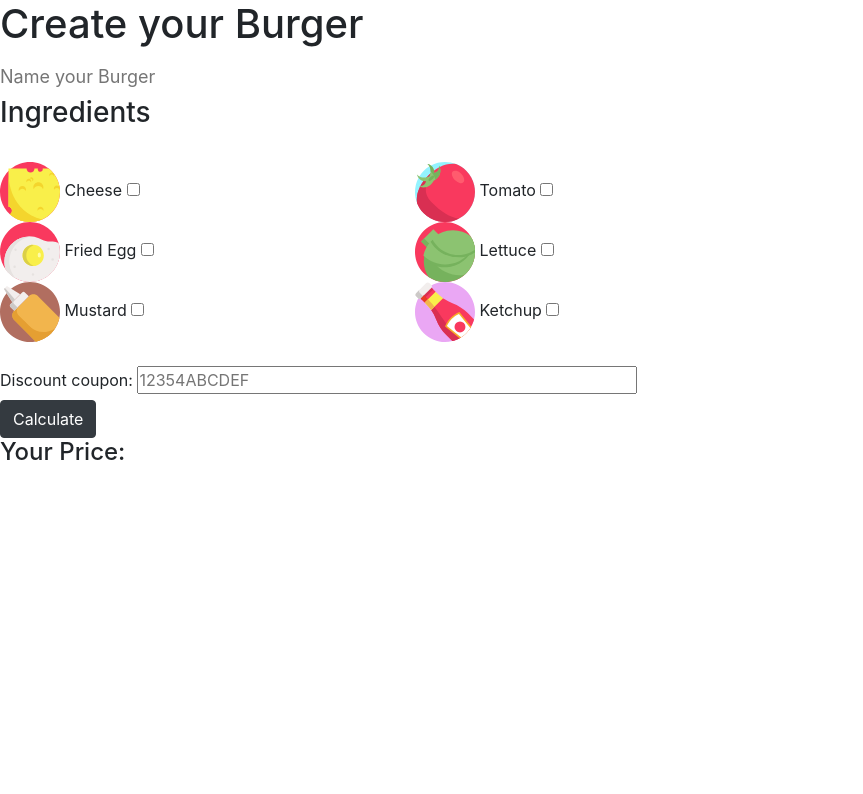
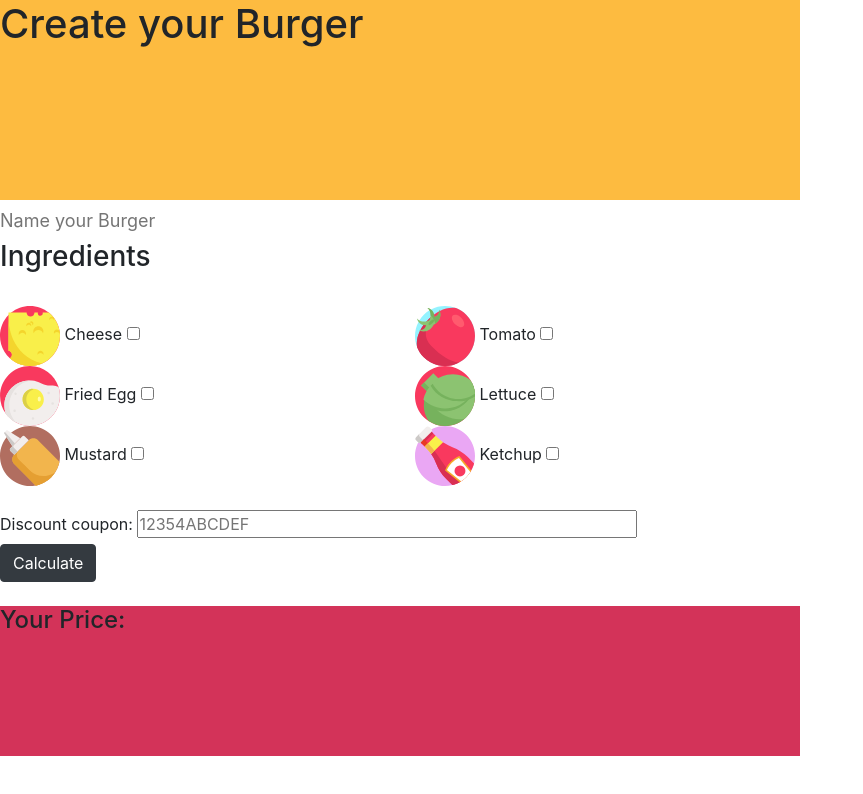
Before and after one commit to 10xMike/js-burger, a plain HTML site: page index.html in a window 1280 px wide. Shown: the whole page, without its empty margins (0-863 px from the left). Drawn offline with nearby package versions, Linux system fonts and the light colour scheme.

Commit message:
Aggiunti colori di header e footer

```diff
--- a/assets/css/style.css
+++ b/assets/css/style.css
@@ -7,7 +7,12 @@
 body{
     width: 100vh;
 }
-
+/* HEADER */
+#site_header{
+    height: 200px;
+    background-color:#fdbb40;
+}
+/* MAIN */
 .burger_name{
     width: 500px;
     height: 40px;
@@ -21,3 +26,9 @@ body{
 .discount_length{
     width: 500px;
 }
+
+/* FOOTER */
+#site_footer{
+    height: 150px;
+    background-color: #d33359;
+}
--- a/index.html
+++ b/index.html
@@ -1,5 +1,6 @@
 <!DOCTYPE html>
 <html lang="en">
+
 <head>
     <meta charset="UTF-8">
     <meta http-equiv="X-UA-Compatible" content="IE=edge">
@@ -14,6 +15,7 @@
     <!-- Style CSS -->
     <link rel="stylesheet" href="./assets/css/style.css">
 </head>
+
 <body>
     <header id="site_header">
         <h1>Create your Burger</h1>
@@ -58,18 +60,17 @@
                     <input type="checkbox" id="ketchup" name="ketchup">
                 </div>
             </div>
-
         </div>
         <br>
         <!-- /.form_group -->
         <div class="discount">
             <label for="discount">Discount coupon:</label>
-            <input type="text" id="discount" name="discount" placeholder="12354ABCDEF" class="discount_length">
+            <input type="text" id="discount" name="discount" placeholder="12354ABCDEF" class="discount_length"><br>
+            <button class="btn btn-dark">Calculate</button>
         </div>
-        <button class="btn btn-dark">Calculate</button>
     </main>
     <!-- /#site_main -->
-
+    <br>
     <footer id="site_footer">
         <h4>Your Price: </h4>
     </footer>
@@ -77,5 +78,6 @@
 
 
     <script src="./assets/js/main.js"></script>
-</body>
+</bodys=>
+
 </html>
```
Lines whose indentation alone changed are shown as unchanged.
